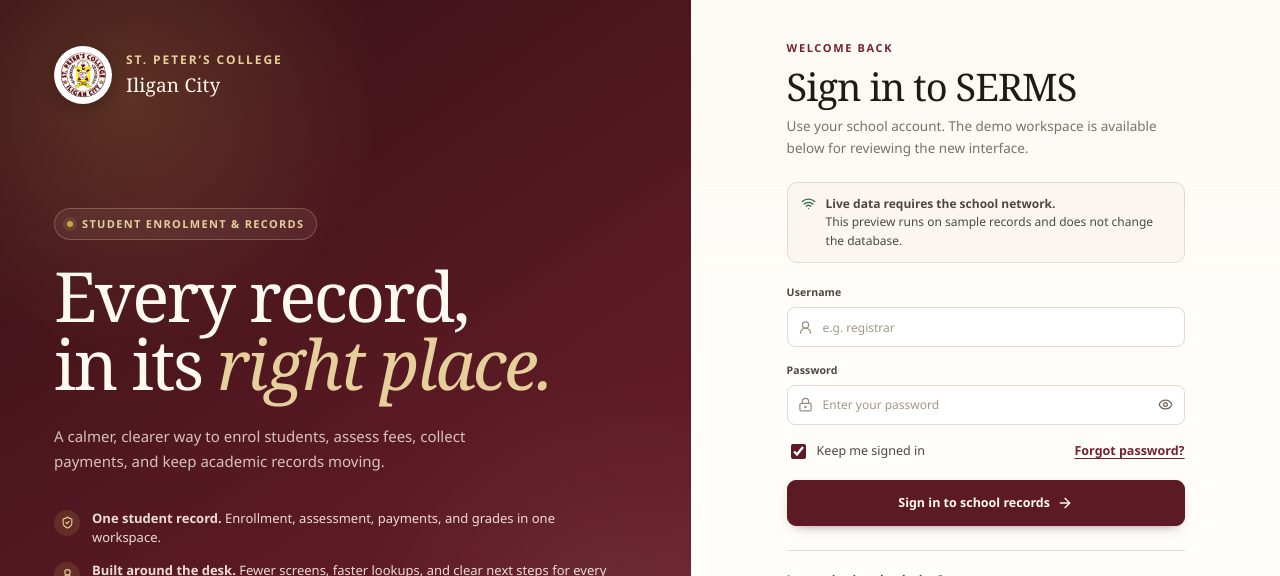
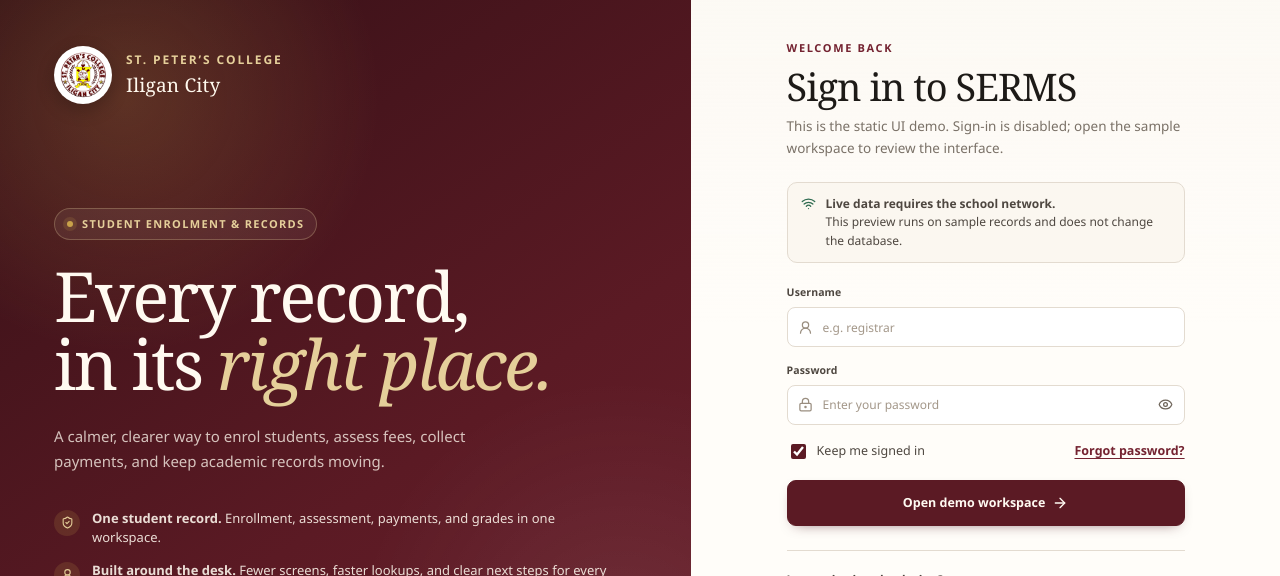
Before and after one commit to KarlCabasagan/serms-modern, a React (Vite) app: page / in a window 1280 px wide. Shown: the top 576 px of the page. Built offline with nearby package versions, Linux system fonts and the light colour scheme.

Commit message:
feat(login): open demo from static browser sign-in

```diff
--- a/src/screens/Login.tsx
+++ b/src/screens/Login.tsx
@@ -19,15 +19,16 @@ export default function Login({
   const [role, setRole] = useState<Role>('Registrar')
   const [error, setError] = useState('')
   const [loading, setLoading] = useState(false)
+  const isDesktop = typeof window !== 'undefined' && Boolean(window.serms)
 
   async function submit(event: FormEvent) {
     event.preventDefault()
+    if (!isDesktop) {
+      onDemo(role)
+      return
+    }
     if (!username.trim() || !password) {
       setError('Enter your username and password to continue.')
-      return
-    }
-    if (!window.serms) {
-      setError('Live sign-in is available in the desktop app. Use Open demo to review the interface.')
       return
     }
     setError('')
@@ -109,8 +110,9 @@ export default function Login({
           <div className="login__eyebrow">Welcome back</div>
           <h2 className="login__form-title">Sign in to SERMS</h2>
           <p className="login__form-sub">
-            Use your school account. The demo workspace is available below for reviewing the new
-            interface.
+            {isDesktop
+              ? 'Use your school account to load live records, or open the sample workspace below.'
+              : 'This is the static UI demo. Sign-in is disabled; open the sample workspace to review the interface.'}
           </p>
 
           <div className="login__network">
@@ -190,7 +192,11 @@ export default function Login({
 
             <button className="btn btn--primary btn--lg login__submit" type="submit" disabled={loading}>
               {loading ? <Loader2 size={16} className="spin" /> : null}
-              {loading ? 'Connecting…' : 'Sign in to school records'}
+              {loading
+                ? 'Connecting…'
+                : isDesktop
+                  ? 'Sign in to school records'
+                  : 'Open demo workspace'}
               {!loading && <ArrowRight size={16} />}
             </button>
           </form>
```
Also changed, not shown: tests/smoke.mjs (+2 -2 lines).
